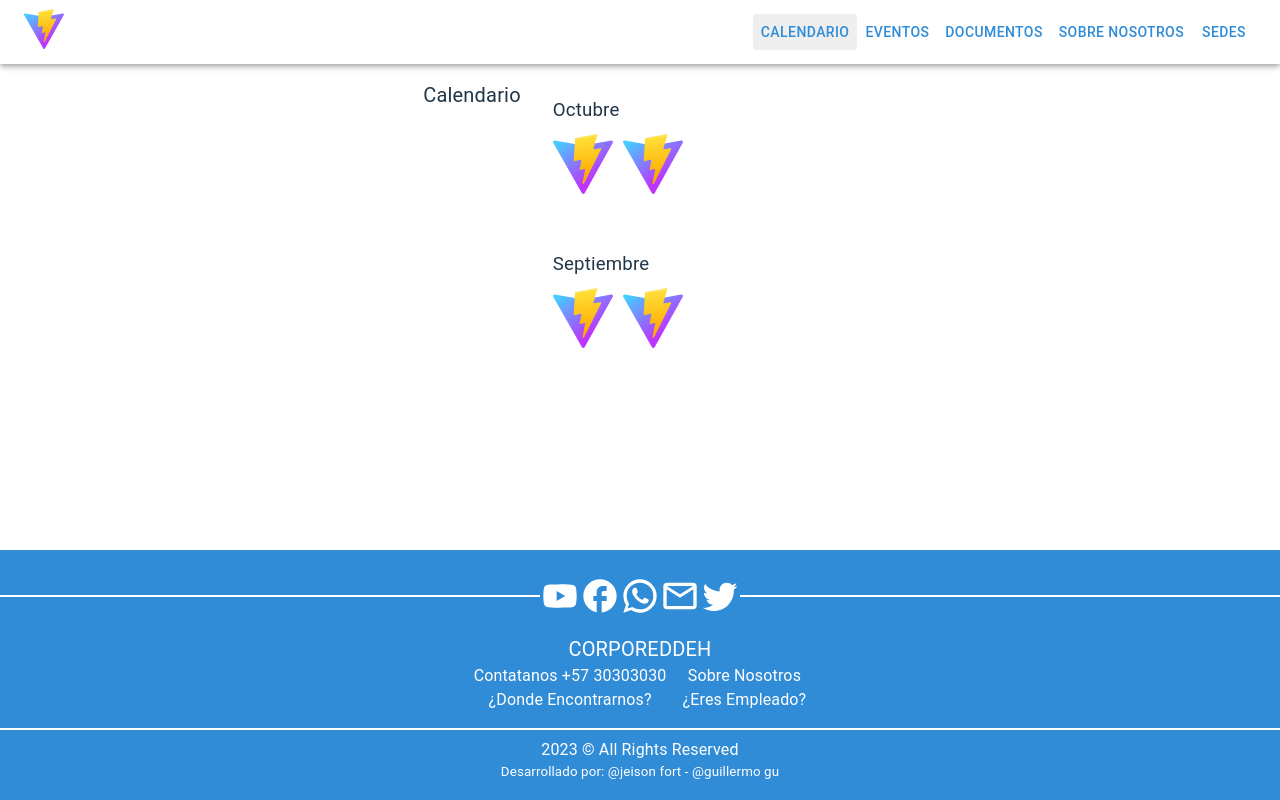
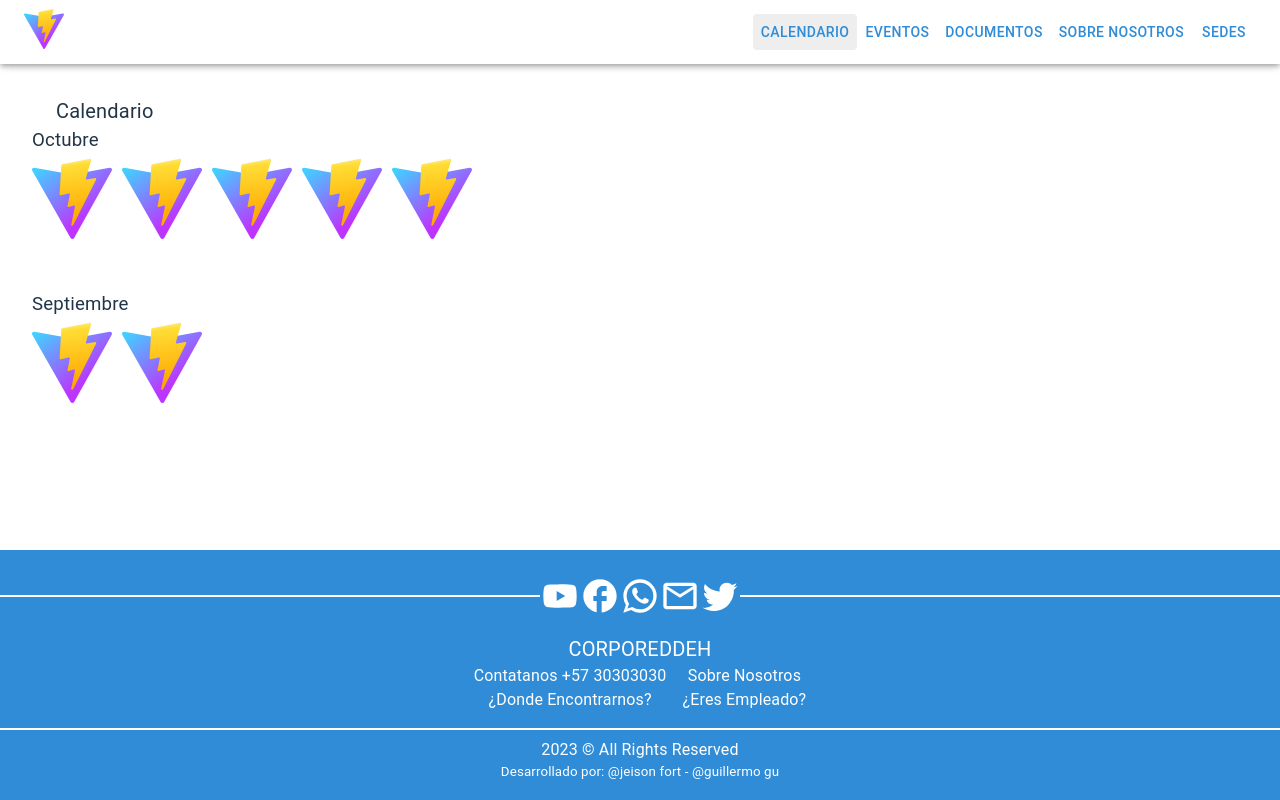
Before and after one commit to joferrer/corporeddeh, a React (Vite) app: page /calendario in a window 1280 px wide. Built offline with nearby package versions, Linux system fonts and the light colour scheme.

Commit message:
Calendario como el mockup

```diff
--- a/src/corporeddeh/pages/CalendarPage.jsx
+++ b/src/corporeddeh/pages/CalendarPage.jsx
@@ -1,4 +1,4 @@
-import  { useState } from "react";
+import { useState } from "react";
 import Tittle from "../../ui/AloneComponents/Tittle";
 import Layout from "./layout/Layout";
 import Container from "./../../ui/AloneComponents/Container";
@@ -15,11 +15,11 @@ import {
 import SwipeableViews from "react-swipeable-views";
 import CloseIcon from "@mui/icons-material/Close";
 import { MediaQuerys } from "../../theme/Config";
-import loguito from "../../../public/vite.svg"
+import loguito from "../../../public/vite.svg";
 const data = [
   {
     mes: "Octubre",
-    images: [loguito, loguito],
+    images: [loguito, loguito, loguito, loguito, loguito],
   },
   {
     mes: "Septiembre",
@@ -49,8 +49,15 @@ export const CalendarPage = () => {
 
   return (
     <Layout>
-      <Tittle tittle="Calendario"></Tittle>
-      <Container>
+      <Box
+        sx={{
+          padding: 2,
+          marginRight: 2,
+          marginLeft: Mobile ? 0 : 2,
+          width: "100%",
+        }}
+      >
+        <Tittle tittle="Calendario"></Tittle>
         <Grid container spacing={2}>
           {data.map((item) => (
             <Grid
@@ -67,22 +74,13 @@ export const CalendarPage = () => {
               >
                 {item.mes}
               </Typography>
-              <Box
-                display="flex"
-                flexDirection="row"
-                flexWrap="wrap"
-                sx={{
-                  "@media (max-width: 600px)": {
-                    flexDirection: "column",
-                  },
-                }}
-              >
+              <Box display="flex" flexDirection="row" flexWrap="wrap">
                 {item.images.map((image, index) => (
                   <Box
                     key={index}
                     sx={{
-                      width: "60px",
-                      height: "80px",
+                      width: "80px",
+                      height: "90px",
                       marginRight: "10px",
                       marginBottom: "10px",
                       cursor: "pointer",
@@ -105,7 +103,7 @@ export const CalendarPage = () => {
             </Grid>
           ))}
         </Grid>
-      </Container>
+      </Box>
 
       {/* Modal */}
       <Dialog open={openModal} onClose={handleCloseModal} fullScreen={Mobile}>
```
